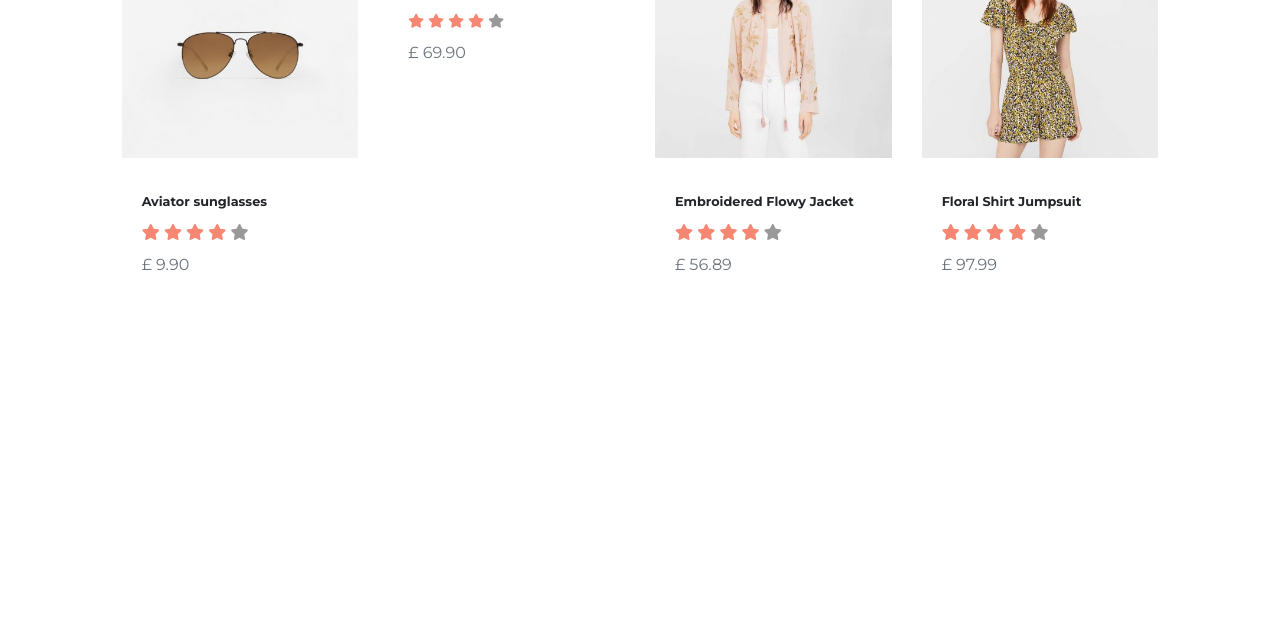
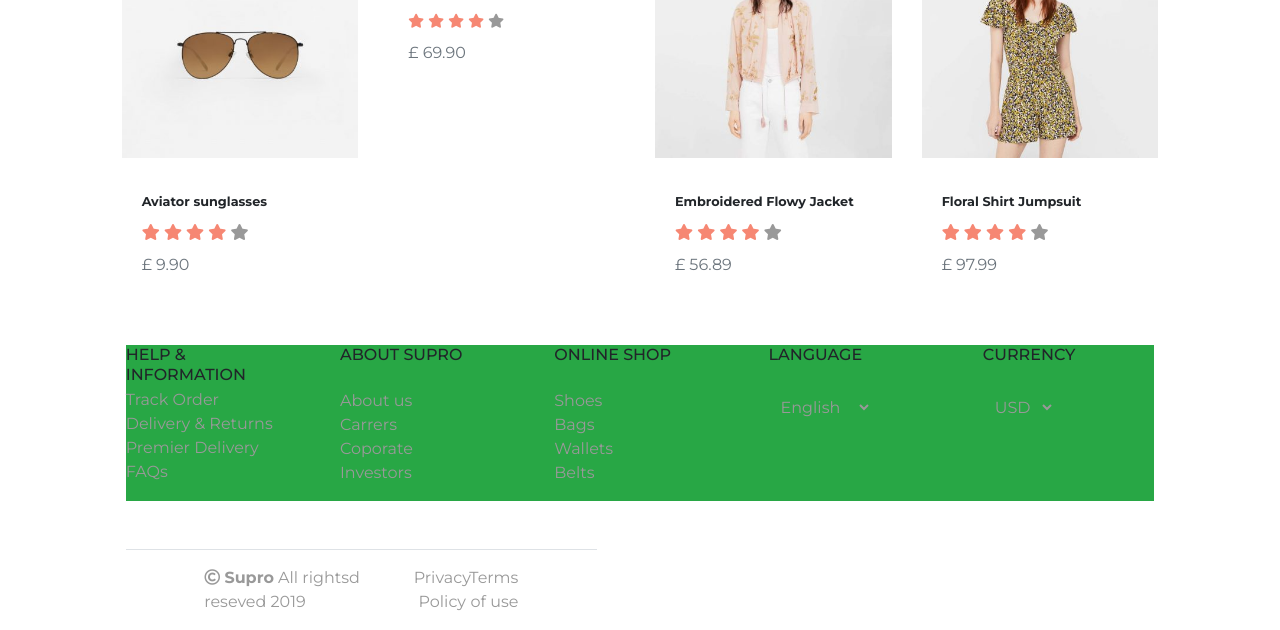
Before and after one commit to szobonyatomi/project-supro, a website: page product/single-product.html in a window 1280 px wide. Shown: the part 1772-2402 px from the top of the page. Before the commit the page ends 2069 px from the top, so only its background shows below. Drawn offline with Linux system fonts and the light colour scheme.

Commit message:
add footer

```diff
--- a/product/single-product.html
+++ b/product/single-product.html
@@ -4,7 +4,7 @@
 <head>
     <meta charset="UTF-8">
     <meta name="viewport" content="width=device-width, initial-scale=1.0">
-    <link rel="stylesheet" href="../src/css/style.css" id=""/>
+    <link rel="stylesheet" href="../src/css/style.css" id="" />
     <link rel="stylesheet" href="//use.fontawesome.com/releases/v5.0.7/css/all.css">
     <title>Single-product page</title>
 </head>
@@ -308,7 +308,76 @@
     </div>
     <!-- Related products Section  -->
     </div>
-    <script type="text/javascript" src="script.js"></script>
+
+    <!-- Footer -->
+
+    <div class="container-fluid col-lg-10 mt-5" id="footer">
+        <div class="row mx-1">
+        <div class="nav  col-lg-12 justify-content-around  justify-content-md-between bg-success mb-5 mx-lg-auto px-lg-0 px-0 px-md-3 text-center text-md-left">
+            <div class="col-4 col-md-2 px-0">
+                <h6 class="mb-1">HELP & INFORMATION</h6>
+                <ul>
+                    <li><a href="#" class="text-secondary">Track Order</a></li>
+                    <li><a href="#" class="text-secondary">Delivery & Returns</a></li>
+                    <li><a href="#" class="text-secondary">Premier Delivery</a></li>
+                    <li><a href="#" class="text-secondary">FAQs</a></li>
+                </ul>
+            </div>
+            <div class="col-4 col-md-2 px-0">
+                <h6 class="mb-4">ABOUT SUPRO</h6>
+                <ul>
+                    <li>
+                        <a href="../about/about.html" class="text-secondary">About us</a>
+                    </li>
+                    <li><a href="#" class="text-secondary">Carrers</a></li>
+                    <li><a href="#" class="text-secondary">Coporate</a></li>
+                    <li><a href="#" class="text-secondary">Investors</a></li>
+                </ul>
+            </div>
+
+            <div class="col-4 col-md-2 px-0">
+                <h6 class="mb-4">ONLINE SHOP</h6>
+                <ul>
+                    <li><a href="#" class="text-secondary">Shoes</a></li>
+                    <li><a href="#" class="text-secondary">Bags</a></li>
+                    <li><a href="#" class="text-secondary">Wallets</a></li>
+                    <li><a href="#" class="text-secondary">Belts</a></li>
+                </ul>
+            </div>
+            <div class="col-4 col-md-2 px-0">
+                <h6 class="mb-4">LANGUAGE</h6>
+                <select class="form-select text-secondary" aria-label="Default select example">
+                    <option selected value="1">English</option>
+                    <option value="2">Francais</option>
+                    <option value="3">Dutch</option>
+                </select>
+            </div>
+            <div class="col-4 col-md-2 y px-0">
+                <h6 class="mb-4">CURRENCY</h6>
+                <select class="form-select text-secondary" aria-label="Default select example">
+                    <option selected value="1">USD</option>
+                    <option value="2">EUR</option>
+                    <option value="3">GBP</option>
+                </select>
+            </div>
+        </div>
+        <div class="row justify-content-center p-0 m-0 text-secondary footer_bar border-top">
+            <div class="col-12 col-lg-8 d-md-flex px-lg-0 text-center text-md-right pt-3">
+                <div class="col-12 col-md-8 px-0 m-0 text-md-left mb-3">
+                    <i class="far fa-copyright"></i>
+                    <span><b>Supro</b></span> All rightsd reseved 2019
+                </div>
+                <div class="col-12 col-md-2 p-0 m-0">
+                    <p>Privacy Policy</p>
+                </div>
+                <div class="col-12 col-md-2 p-0 m-0">
+                    <p>Terms of use</p>
+                </div>
+            </div>
+        </div>
+
+    </div>
+    <!--Footer -->
 </body>
 
 </html>
```
